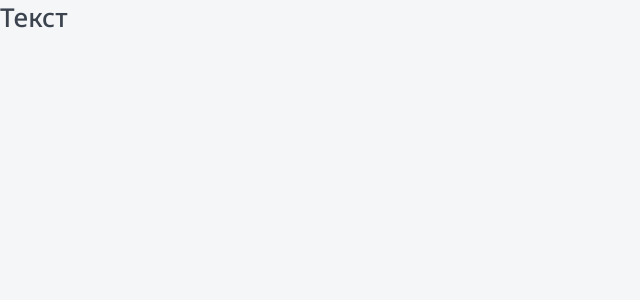
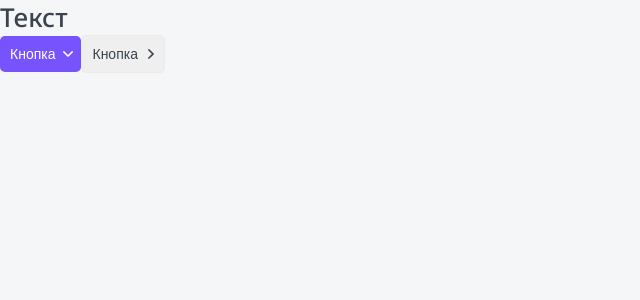
Before and after one commit to SkyHobbit36/next-learning, a Next.js app: page / in a window 1280 px wide. Shown: the top 300 px of the page, without its empty margins (0-640 px from the left). Built offline with nearby package versions, Linux system fonts and the light colour scheme.

Commit message:
feat: Button

```diff
--- /dev/null
+++ b/components/Button/Button.module.css
@@ -0,0 +1,55 @@
+.button {
+	display: inline-block;
+	box-sizing: border-box;
+	padding: 10px;
+	cursor: pointer;
+	text-align: center;
+	border: none;
+	border-radius: 5px;
+	font-size: 14px;
+	transition: all 0.2s;
+}
+
+.primary {
+	color: var(--white);
+	background-color: var(--primary);
+}
+
+.primary:hover {
+	background-color: var(--primary-hover);
+}
+
+.ghost {
+	color: var(--black);
+	background-color: none;
+	border: 1px solid var(--gray-light);
+}
+
+.ghost:hover {
+	color: var(--white);
+	background-color: var(--primary);
+}
+
+.arrow {
+	display: inline-block;
+	margin-left: 10px;
+}
+.arrow {
+	fill: var(--black);
+}
+
+.down {
+	transform: rotate(90deg);
+	transition: all 0.2s;
+}
+
+.primary svg {
+	fill: var(--white);
+	transition: all 0.2s;
+}
+
+.primary svg,
+.ghost:hover svg {
+	fill: var(--white);
+	transition: all 0.2s;
+}
--- /dev/null
+++ b/components/Button/Button.tsx
@@ -0,0 +1,26 @@
+import { ButtonProps } from "./Button.props";
+import styles from './Button.module.css';
+import cn from 'classnames';
+import ArrowIcon from './arrow.svg';
+
+export const Button = ({appearance, arrow = 'none',  children, className, ...props}: ButtonProps): JSX.Element => {
+    return (
+        <button
+            className={cn(styles.button, className, {
+                [styles.primary]: appearance === 'primary',
+                [styles.ghost]: appearance === 'ghost',
+            })}
+            {...props}
+        >
+            {children}
+            {arrow !== 'none' ?
+            <span className={cn(styles.arrow, {
+                [styles.down]: arrow === 'down',
+                [styles.right]: arrow === 'right',
+            })}>
+                <ArrowIcon />
+            </span>
+            : null}
+        </button>
+    );
+};
--- a/components/index.ts
+++ b/components/index.ts
@@ -1 +1,2 @@
 export * from './Htag/Htag';
+export * from './Button/Button';
--- a/next.config.js
+++ b/next.config.js
@@ -1,7 +1,29 @@
-/** @type {import('next').NextConfig} */
-const nextConfig = {
-  reactStrictMode: true,
-  swcMinify: true,
-}
+// eslint-disable-next-line no-undef
+module.exports = {
+	webpack(config) {
+		config.module.rules.push({
+			loader: '@svgr/webpack',
+			options: {
+				prettier: false,
+				svgo: true,
+				svgoConfig: {
+          plugins: [
+            {
+              name: 'preset-default',
+              params: {
+                overrides: {
+                  // disable plugins
+                  removeViewBox: false,
+                },
+              },
+            },
+          ],
+        },
+				titleProp: true,
+			},
+			test: /\.svg$/,
+		});
 
-module.exports = nextConfig
+		return config;
+	},
+};
--- a/package.json
+++ b/package.json
@@ -26,6 +26,7 @@
     "typescript": "4.9.4"
   },
   "devDependencies": {
+    "@svgr/webpack": "^6.5.1",
     "stylelint": "^14.16.0",
     "stylelint-config-standard": "^29.0.0",
     "stylelint-order": "^5.0.0",
--- a/pages/index.tsx
+++ b/pages/index.tsx
@@ -1,10 +1,12 @@
 import React from 'react';
-import { Htag } from "../components";
+import { Button, Htag } from "../components";
 
 export default function Home(): JSX.Element {
   return (
     <div>
       <Htag tag="h1">Текст</Htag>
+      <Button appearance="primary"  arrow="down">Кнопка</Button>
+      <Button appearance="ghost" arrow="right">Кнопка</Button>
     </div>
   );
 }
--- a/styles/globals.css
+++ b/styles/globals.css
@@ -32,8 +32,10 @@
 
 :root {
 	--black: #3B434E;
+	--gray-light: #EBEBEB;
 	--white: white;
 	--primary: #7653FC;
+	--primary-hover: #5e3ce7;
 	--red: #DE0000;
 	--green: #1DC37E;
 	--green-light: #C8F8E4;
--- /dev/null
+++ b/svg.d.ts
@@ -0,0 +1,4 @@
+declare module "*.svg" {
+	const content: React.FunctionComponent<React.SVGAttributes<SVGAElement>>;
+	export default content;
+}
--- a/tsconfig.json
+++ b/tsconfig.json
@@ -16,6 +16,6 @@
     "jsx": "preserve",
     "incremental": true
   },
-  "include": ["next-env.d.ts", "**/*.ts", "**/*.tsx"],
+  "include": ["next-env.d.ts", "svg.d.ts", "**/*.ts", "**/*.tsx"],
   "exclude": ["node_modules"]
 }
```
Also changed, not shown: components/Button/Button.props.tsx (added, +7 -0 lines), components/Button/arrow.svg (added), 1 other file (tests, documents, lock files or other folders).
